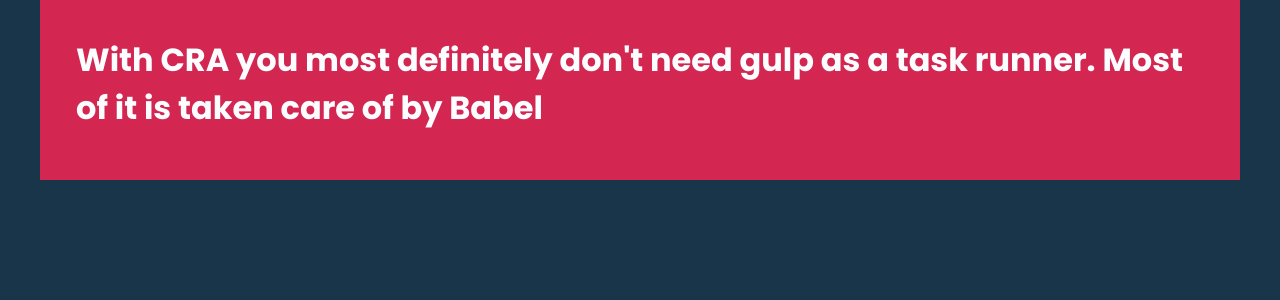
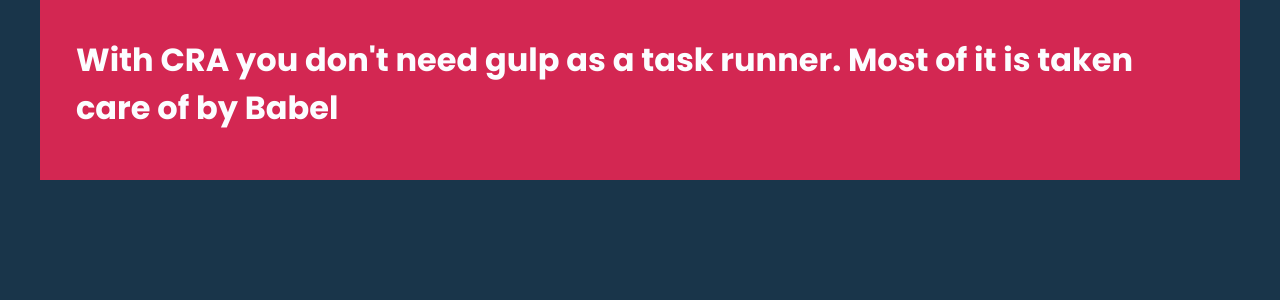
Before and after one commit to haluskua/React-Sass-Workflow, a React (Create React App) app: page / in a window 1280 px wide. Shown: the top 300 px of the page. Built offline with nearby package versions, Linux system fonts and the light colour scheme; the HTML template or start-up script is replaced by a standard one.

Commit message:
added project_styles folder for overwriting styles files with classes

```diff
--- a/src/App.js
+++ b/src/App.js
@@ -2,8 +2,7 @@
 function App() {
   return (
     <div className="container bg-error text-white">
-     <h1>With CRA you most definitely don't need gulp as a task runner. Most of it is taken care of by Babel </h1>
-
+     <h1 className="title-primary">With CRA you don't need gulp as a task runner. Most of it is taken care of by Babel </h1>
     </div>
   );
 }
--- a/src/index.js
+++ b/src/index.js
@@ -1,6 +1,6 @@
 import React from 'react';
 import ReactDOM from 'react-dom';
-import '../src/scss/index.scss'
+import '../src/project_styles/index.scss'
 
 import App from './App';
 
--- /dev/null
+++ b/src/project_styles/index.scss
@@ -0,0 +1,15 @@
+//for customization extra classes or moderation of classes may happen here
+
+////////////////// extra classes be added here //////////////////////////////// before @ import scss folder
+/// the !default declaration will help in variables
+
+// $primary: indigo;
+
+
+@import "../scss/";
+
+//new styles applies to classes placed below
+
+// .title-primary {
+//     color: $info;
+// }
```
